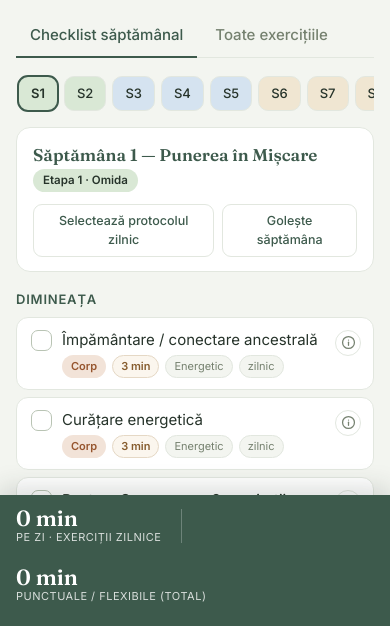
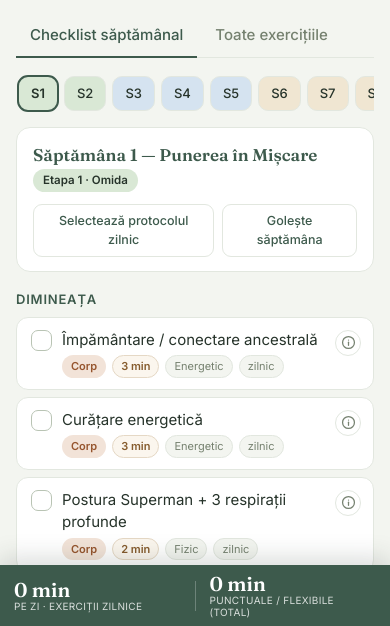
Before and after one commit to AndreiLoiso/papillon-site, a plain HTML site: page Papillon_Planificator_Exercitii_25-aug-2026.html in a window 390 px wide. Shown: the part 190-816 px from the top of the page. Drawn offline with Linux system fonts and the light colour scheme.

Commit message:
Fix mobil: bara de total nu mai acoperă exercițiile (versiunea 25 aug 2026)

```diff
--- a/Papillon_Planificator_Exercitii_25-aug-2026.html
+++ b/Papillon_Planificator_Exercitii_25-aug-2026.html
@@ -103,6 +103,14 @@ a{color:var(--green)}
 .pop-close:hover{color:var(--ink);background:var(--paper)}
 .pop-arrow{position:absolute;left:16px;top:-6px;width:12px;height:12px;background:var(--card);border-left:1px solid var(--line);border-top:1px solid var(--line);transform:rotate(45deg)}
 .popover.arrow-bottom .pop-arrow{top:auto;bottom:-6px;border-left:none;border-top:none;border-right:1px solid var(--line);border-bottom:1px solid var(--line)}
+@media (max-width:560px){
+  .foot .in{flex-wrap:wrap;gap:10px 14px;padding:9px 14px}
+  .foot .tot{flex:1 1 0;min-width:0}
+  .foot .sep{height:30px}
+  .tot .n{font-size:20px}
+  .tot .l{font-size:10px;letter-spacing:.3px;line-height:1.25}
+  .foot .note{flex:0 0 100%;margin-left:0;font-size:11px}
+}
 </style>
 </head>
 <body>
@@ -463,6 +471,9 @@ themeBtn.onclick=async()=>{
   applyTheme(saved || (prefersDark ? 'dark' : 'light'));
 })();
 
+/* spațiu jos = înălțimea barei de total (nu mai acoperă ultimele exerciții) */
+(function(){ const f=document.getElementById('foot'); function fit(){ document.body.style.paddingBottom=(f.offsetHeight? f.offsetHeight+24 : 24)+'px'; } if(window.ResizeObserver) new ResizeObserver(fit).observe(f); window.addEventListener('resize',fit); fit(); })();
+
 /* ===== start ===== */
 (async()=>{ try{ sel=await store.get()||{} }catch(e){ sel={} } renderWeek(); renderInv(); })();
 </script>
```
